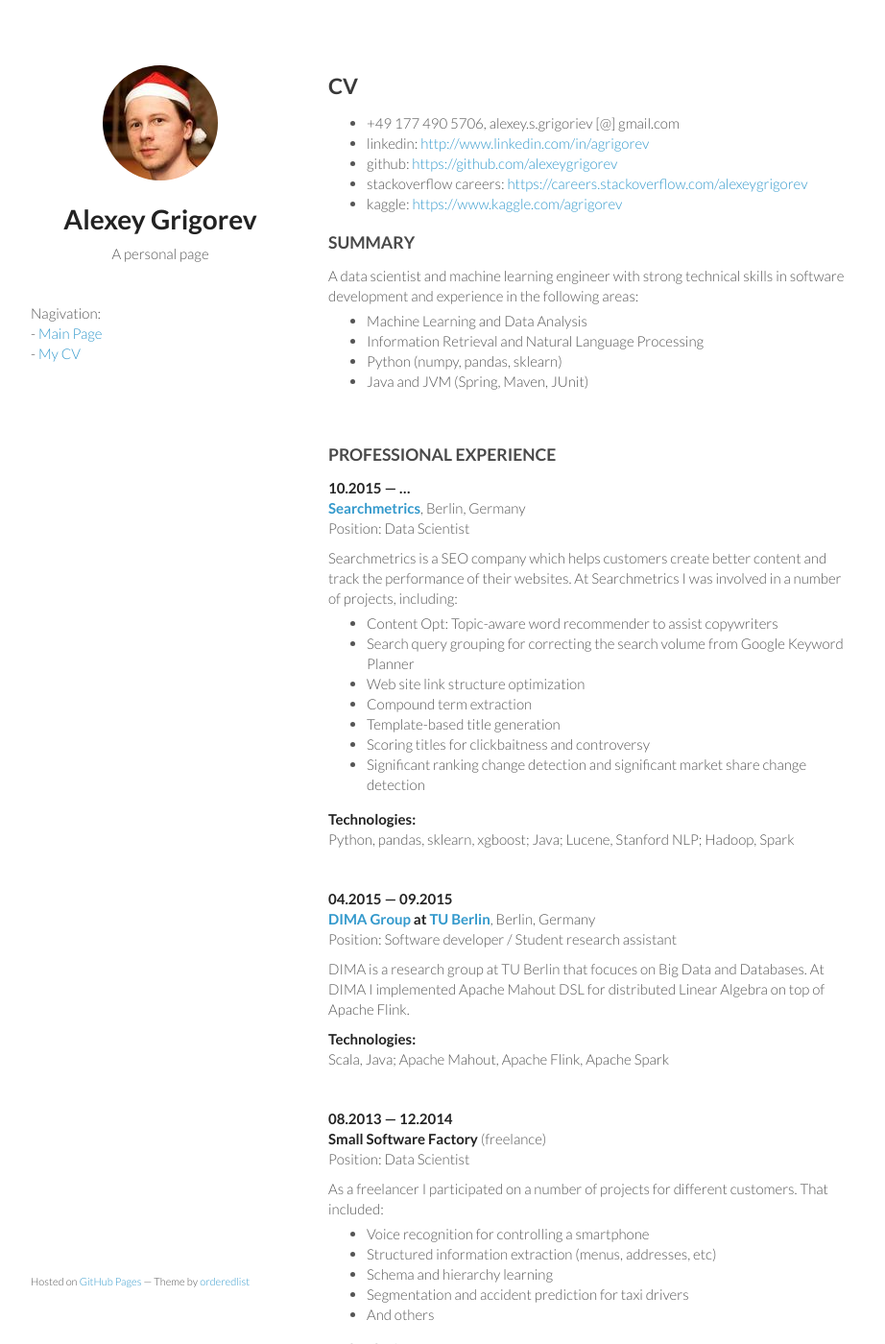
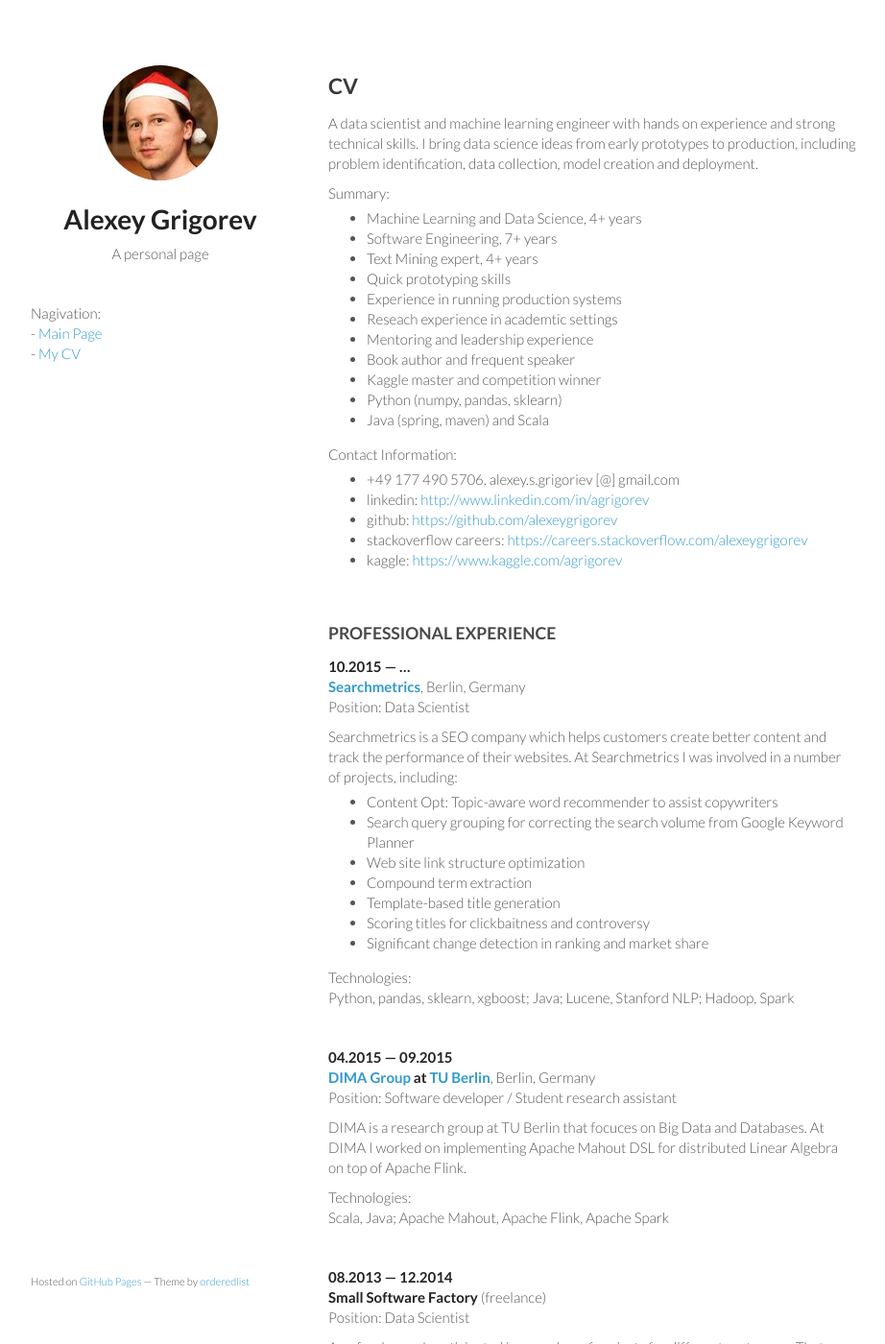
Before and after one commit to alexeygrigorev/alexeygrigorev.github.io, a Jekyll site: the page built from cv.md, in a window 1280 px wide and 1400 px high. Shown: the whole window at 96% size, without its empty margins (178-1100 px from the left). Built offline with Jekyll 4.4.1, drawn with Linux system fonts in a browser that asks for light colours; some of the changed text lies outside the part shown.

Commit message:
Update cv.md

```diff
--- a/cv.md
+++ b/cv.md
@@ -8,21 +8,30 @@ title: Alexey Grigorev - CV
 
 ## CV
 
+A data scientist and machine learning engineer with hands on experience and strong technical skills. I bring data science ideas from early prototypes to production, including problem identification, data collection, model creation and deployment.
+
+
+Summary:
+
+- Machine Learning and Data Science, 4+ years
+- Software Engineering, 7+ years
+- Text Mining expert, 4+ years
+- Quick prototyping skills
+- Experience in running production systems
+- Reseach experience in academtic settings
+- Mentoring and leadership experience
+- Book author and frequent speaker
+- Kaggle master and competition winner
+- Python (numpy, pandas, sklearn)
+- Java (spring, maven) and Scala
+
+Contact Information:
+
 - +49 177 490 5706, alexey.s.grigoriev [@] gmail.com
 - linkedin: [http://www.linkedin.com/in/agrigorev](http://www.linkedin.com/in/agrigorev)
 - github: [https://github.com/alexeygrigorev](https://github.com/alexeygrigorev)
 - stackoverflow careers: [https://careers.stackoverflow.com/alexeygrigorev](https://careers.stackoverflow.com/alexeygrigorev)
 - kaggle: [https://www.kaggle.com/agrigorev](https://www.kaggle.com/agrigorev)
-
-
-### SUMMARY
-
-A data scientist and machine learning engineer with strong technical skills in software development and experience in the following areas:
-
-- Machine Learning and Data Analysis
-- Information Retrieval and Natural Language Processing
-- Python (numpy, pandas, sklearn)
-- Java and JVM (Spring, Maven, JUnit)
 
 
 &nbsp;
@@ -41,9 +50,10 @@ Searchmetrics is a SEO company which helps customers create better content and t
 - Compound term extraction
 - Template-based title generation
 - Scoring titles for clickbaitness and controversy
-- Significant ranking change detection and significant market share change detection
+- Significant change detection in ranking and market share
 
-<strong>Technologies:</strong><br/>
+
+Technologies:<br/>
 Python, pandas, sklearn, xgboost; Java; Lucene, Stanford NLP; Hadoop, Spark<br/>
 
 
@@ -53,10 +63,10 @@ Python, pandas, sklearn, xgboost; Java; Lucene, Stanford NLP; Hadoop, Spark<br/>
 **[DIMA Group](http://www.dima.tu-berlin.de/) at [TU Berlin](http://www.tu-berlin.de/)**, Berlin, Germany<br/>
 Position: Software developer / Student research assistant<br/>
 
-DIMA is a research group at TU Berlin that focuces on Big Data and Databases. At DIMA I
-implemented Apache Mahout DSL for distributed Linear Algebra on top of Apache Flink. <br/>
+DIMA is a research group at TU Berlin that focuces on Big Data and Databases. At DIMA I worked on
+implementing Apache Mahout DSL for distributed Linear Algebra on top of Apache Flink. <br/>
 
-<strong>Technologies:</strong><br/>
+Technologies:<br/>
 Scala, Java; Apache Mahout, Apache Flink, Apache Spark<br/>
 
 
@@ -66,15 +76,16 @@ Scala, Java; Apache Mahout, Apache Flink, Apache Spark<br/>
 <strong>Small Software Factory</strong> (freelance)<br/>
 Position: Data Scientist<br/>
 
-As a freelancer I participated on a number of projects for different customers. That included:
+As a freelancer I participated in a number of projects for different customers. That included:
 
 - Voice recognition for controlling a smartphone
 - Structured information extraction (menus, addresses, etc)
+- AutoML
 - Schema and hierarchy learning
 - Segmentation and accident prediction for taxi drivers
 - And others
 
-<strong>Technologies:</strong><br/>
+Technologies:<br/>
 Java, JavaML, LibSVM, LIBLINEAR, Encog, Weka, CMU Sphinx; Lucene, Stanford NLP; R; MS Excel.
 
 &nbsp;
@@ -126,48 +137,17 @@ Summary of prior experience:
   </tr>
   <tr>
     <td><strong>2010</strong></td>
-    <td>Sterh Ltd.</td>
+    <td>Sterh</td>
     <td>C#</td>
     <td>Russia</td>
   </tr>
   <tr>
     <td><strong>2007 &mdash; 2008</strong></td>
     <td>FESA, Mathematical Simulations Lab.</td>
-    <td>MATLAB, Fortran, Delphi</td>
+    <td>Research assistant</td>
     <td>Russia</td>
   </tr>
 </table>
-
-&nbsp;
-
-
-### EDUCATION
-
-**2013 &mdash; 2015**, [IT4BI Master Program](http://it4bi.univ-tours.fr/)<br/>
-Joint Master program by Université libre de Bruxelles, Université François-Rabelais de Tours and
-Technische Universität Berlin.<br/>
-Specialization: Large-Scale Business Intelligence<br/>
-Degree work: "[Identifier namespaces in mathematical notation](http://arxiv.org/abs/1601.03354)"<br/>
-
-**2006 &mdash; 2010**, Far Eastern State Academy<br/>
-Department: Faculty of Mathematics, Information Technologies and Engineering<br/>
-Specialization: Information Systems and Technologies<br/>
-Degree work: "Commodity Circulation Process in Sterh Ltd."<br/>
-
-**2006 &mdash; 2011**, Far Eastern State Academy<br/>
-Department: Foreign Languages<br/>
-Specialization: English<br/>
-
-
-**Independent coursework highlights:**
-
-- [Algorithms: Design and Analysis, Part 1, coursera](https://www.coursera.org/course/algo) (2013)
-- [Machine Learning, coursera](https://www.coursera.org/course/ml) (2013)
-- [Learning from Data, edX](https://www.edx.org/course/learning-data-caltechx-cs1156x) (2014)
-- [Statistical Learning, Stanford Lagunita](https://lagunita.stanford.edu/courses/HumanitiesandScience/StatLearning/Winter2015/about) (2015)
-- [The Analytics Edge, edX](https://www.edx.org/course/analytics-edge-mitx-15-071x-0) (2015)
-- [Econometrics: Methods and Applications, coursera](https://www.coursera.org/learn/erasmus-econometrics) (2015)
-- and 10+ others
 
 &nbsp;
 
@@ -210,4 +190,35 @@ Specialization: English<br/>
 - [Python Data Analysis Cookbook](https://www.packtpub.com/big-data-and-business-intelligence/python-data-analysis-cookbook) by Ivan Idris
 - and 3+ more
 
+&nbsp;
+
+### EDUCATION
+
+**2013 &mdash; 2015**, [IT4BI Master Program](http://it4bi.univ-tours.fr/)<br/>
+Joint Master program by Université libre de Bruxelles, Université François-Rabelais de Tours and
+Technische Universität Berlin.<br/>
+Specialization: Large-Scale Business Intelligence<br/>
+Degree work: "[Identifier namespaces in mathematical notation](http://arxiv.org/abs/1601.03354)"<br/>
+
+**2006 &mdash; 2010**, Far Eastern State Academy<br/>
+Department: Faculty of Mathematics, Information Technologies and Engineering<br/>
+Specialization: Information Systems and Technologies<br/>
+Degree work: "Commodity Circulation Process in Sterh Ltd."<br/>
+
+**2006 &mdash; 2011**, Far Eastern State Academy<br/>
+Department: Foreign Languages<br/>
+Specialization: English<br/>
+
+
+**Independent coursework highlights:**
+
+- [Algorithms: Design and Analysis, Part 1, coursera](https://www.coursera.org/course/algo) (2013)
+- [Machine Learning, coursera](https://www.coursera.org/course/ml) (2013)
+- [Learning from Data, edX](https://www.edx.org/course/learning-data-caltechx-cs1156x) (2014)
+- [Statistical Learning, Stanford Lagunita](https://lagunita.stanford.edu/courses/HumanitiesandScience/StatLearning/Winter2015/about) (2015)
+- [The Analytics Edge, edX](https://www.edx.org/course/analytics-edge-mitx-15-071x-0) (2015)
+- [Econometrics: Methods and Applications, coursera](https://www.coursera.org/learn/erasmus-econometrics) (2015)
+- and 10+ others
+
+
 <div align="right"><i>Best printed with Google Chrome</i></div>
```
